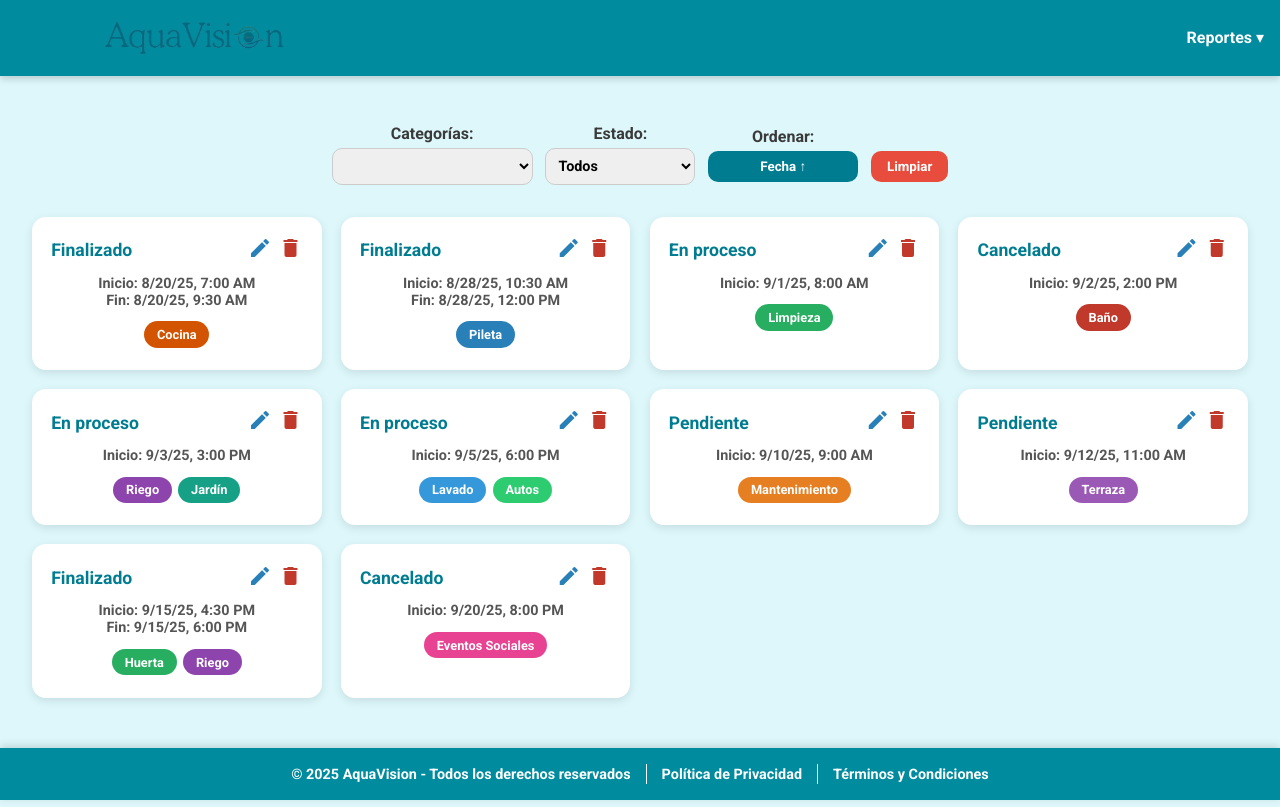
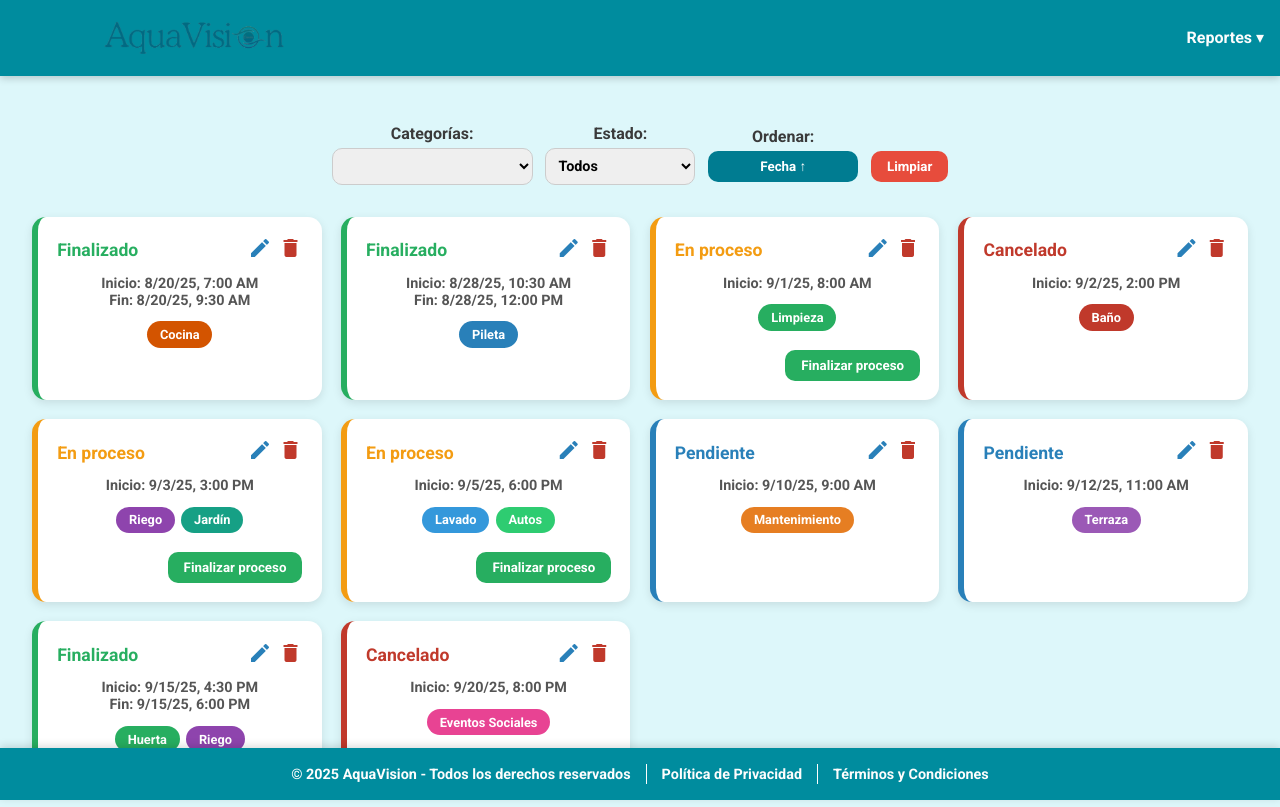
Before and after one commit to JuanMartinIwassjuk/aqua-vision-frontend, an Angular app: page /events in a window 1280 px wide. Built offline with nearby package versions, Linux system fonts and the light colour scheme; sample sign-in values are in the browser's storage.

Commit message:
ux in events

```diff
--- a/src/app/components/events/event-list/event-list.component.css
+++ b/src/app/components/events/event-list/event-list.component.css
@@ -315,3 +315,22 @@
     margin-top: auto;
   }
 }
+
+.finalize-wrapper {
+  margin-top: 1rem;
+  text-align: right;
+}
+
+.finalize-btn {
+  background-color: #27ae60;
+  border: none;
+  color: white;
+  padding: 0.5rem 1rem;
+  border-radius: 10px;
+  cursor: pointer;
+  transition: 0.3s;
+}
+
+.finalize-btn:hover {
+  background-color: #1e8449;
+}
--- a/src/app/components/events/event-list/event-list.component.html
+++ b/src/app/components/events/event-list/event-list.component.html
@@ -1,5 +1,7 @@
+
+
+
 <div class="wrapper-event">
-
   <div class="filters">
 
     <div class="filter-tags" >
@@ -54,9 +56,15 @@
   </div>
 
   <div class="events-wrapper">
-    <div class="event-card" *ngFor="let event of filteredEvents">
+    <div
+      class="event-card"
+      *ngFor="let event of filteredEvents"
+      [ngStyle]="{'border-left': '6px solid ' + getStatusColor(event.status)}"
+    >
       <div class="event-header">
-        <h3 class="event-status">{{ event.status }}</h3>
+        <h3 class="event-status" [style.color]="getStatusColor(event.status)">
+          {{ event.status }}
+        </h3>
         <div class="actions">
           <button class="icon-button edit-button" (click)="editEvent(event.id)">
             <span class="material-icons">edit</span>
@@ -81,6 +89,13 @@
           {{ tag.name }}
         </span>
       </div>
+
+
+      <div *ngIf="event.status === 'En proceso'" class="finalize-wrapper">
+        <button class="finalize-btn" (click)="finalizeEvent(event)">
+          Finalizar proceso
+        </button>
+      </div>
     </div>
   </div>
 </div>
--- a/src/app/components/events/event-list/event-list.component.ts
+++ b/src/app/components/events/event-list/event-list.component.ts
@@ -19,12 +19,9 @@ export class EventListComponent implements OnInit {
   @Output() onDelete = new EventEmitter<number>();
   @Output() onEdit = new EventEmitter<number>();
 
-
   selectedTags: EventTag[] = [];
   tagToAdd: EventTag | null = null;
   selectedStatus: string = '';
-
-
   sortOrder: 'asc' | 'desc' = 'asc';
 
   constructor(private eventService: EventService) {}
@@ -54,7 +51,6 @@ export class EventListComponent implements OnInit {
   get filteredEvents(): AquaEvent[] {
     let filtered = [...this.events];
 
-
     if (this.selectedTags.length > 0) {
       filtered = filtered.filter(event =>
         this.selectedTags.every(selectedTag =>
@@ -63,11 +59,9 @@ export class EventListComponent implements OnInit {
       );
     }
 
-
     if (this.selectedStatus) {
       filtered = filtered.filter(event => event.status === this.selectedStatus);
     }
-
 
     filtered.sort((a, b) => {
       const dateA = a.startDate ? new Date(a.startDate).getTime() : 0;
@@ -108,4 +102,34 @@ export class EventListComponent implements OnInit {
     });
     this.onDelete.emit(id);
   }
+
+
+  getStatusColor(status: string): string {
+    switch (status) {
+      case 'En proceso':
+        return '#f39c12';
+      case 'Finalizado':
+        return '#27ae60';
+      case 'Pendiente':
+        return '#2980b9';
+      case 'Cancelado':
+        return '#c0392b';
+      default:
+        return '#7f8c8d';
+    }
+  }
+
+
+  finalizeEvent(event: AquaEvent) {
+    const confirmFinish = confirm('¿Seguro que deseas finalizar este proceso?');
+    if (confirmFinish) {
+      event.status = 'Finalizado';
+      event.endDate = new Date();
+
+
+      this.eventService.updateEvent(event).subscribe(() => {
+        this.loadEvents();
+      });
+    }
+  }
 }
--- a/src/app/services/event.service.ts
+++ b/src/app/services/event.service.ts
@@ -114,4 +114,13 @@ export class EventService {
     }
     return of(undefined);
   }
+
+    updateEvent(updatedEvent: AquaEvent): Observable<AquaEvent | undefined> {
+    const index = this.events.findIndex(e => e.id === updatedEvent.id);
+    if (index !== -1) {
+      this.events[index] = { ...updatedEvent };
+      return of(this.events[index]);
+    }
+    return of(undefined);
+  }
 }
```
